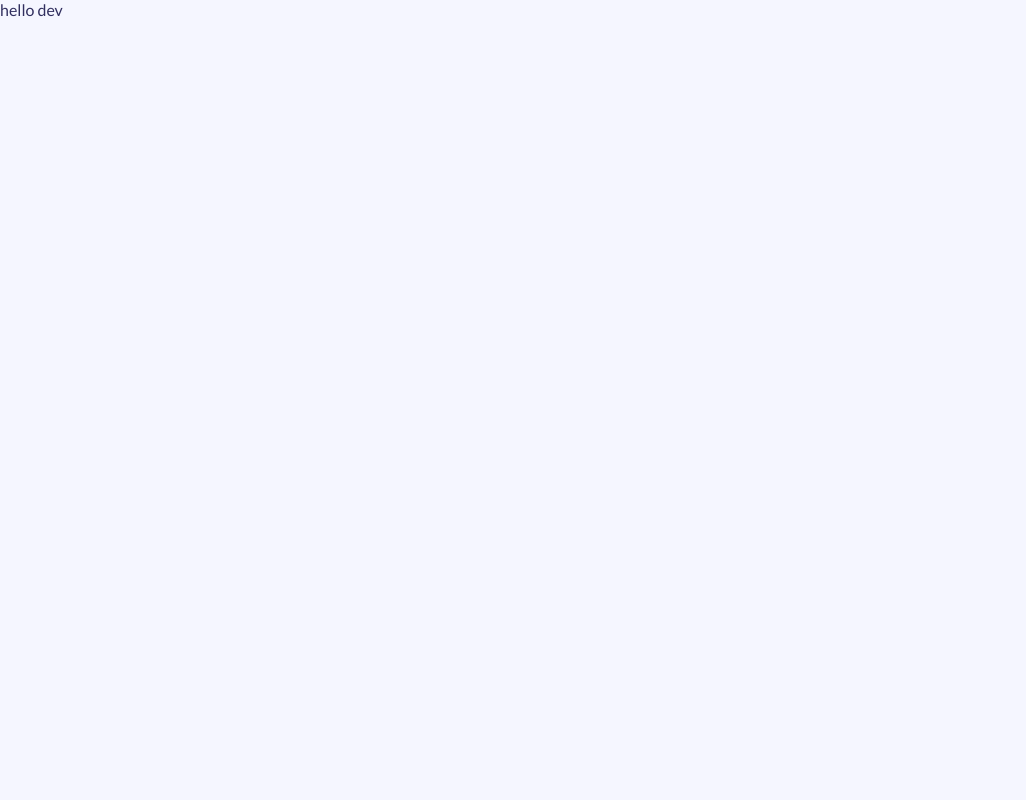
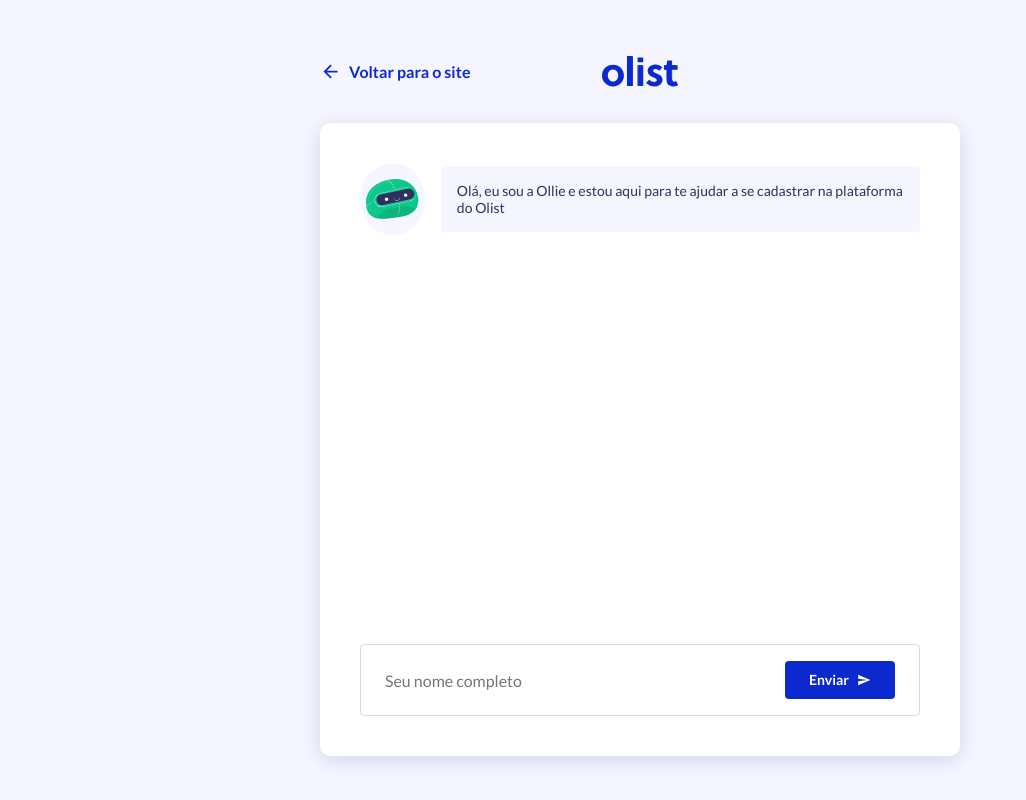
Before and after one commit to Fekleite/olist-frontend, a React (Create React App) app: page / in a window 1280 px wide. Shown: the whole page, without its empty margins (0-1026 px from the left). Built offline with nearby package versions, Linux system fonts and the light colour scheme.

Commit message:
feat: Create first route

```diff
--- a/package.json
+++ b/package.json
@@ -9,6 +9,7 @@
     "react": "^16.13.1",
     "react-dom": "^16.13.1",
     "react-icons": "^3.11.0",
+    "react-router-dom": "^5.2.0",
     "react-scripts": "3.4.3",
     "styled-components": "^5.2.0"
   },
--- a/src/App.js
+++ b/src/App.js
@@ -1,12 +1,14 @@
 import React from "react";
 
 import GlobalStyles from "./styles/global";
+
+import Routes from "./routes";
 
 function App() {
   return (
     <>
       <GlobalStyles />
-      <div className="App">hello dev</div>
+      <Routes />
     </>
   );
 }
--- /dev/null
+++ b/src/routes.js
@@ -0,0 +1,14 @@
+import React from "react";
+import { BrowserRouter, Route } from "react-router-dom";
+
+import Chat from "./pages/Chat";
+
+function Routes() {
+  return (
+    <BrowserRouter>
+      <Route path="/" component={Chat} exact />
+    </BrowserRouter>
+  );
+}
+
+export default Routes;
```
Also changed, not shown: 1 other file (tests, documents, lock files or other folders).
